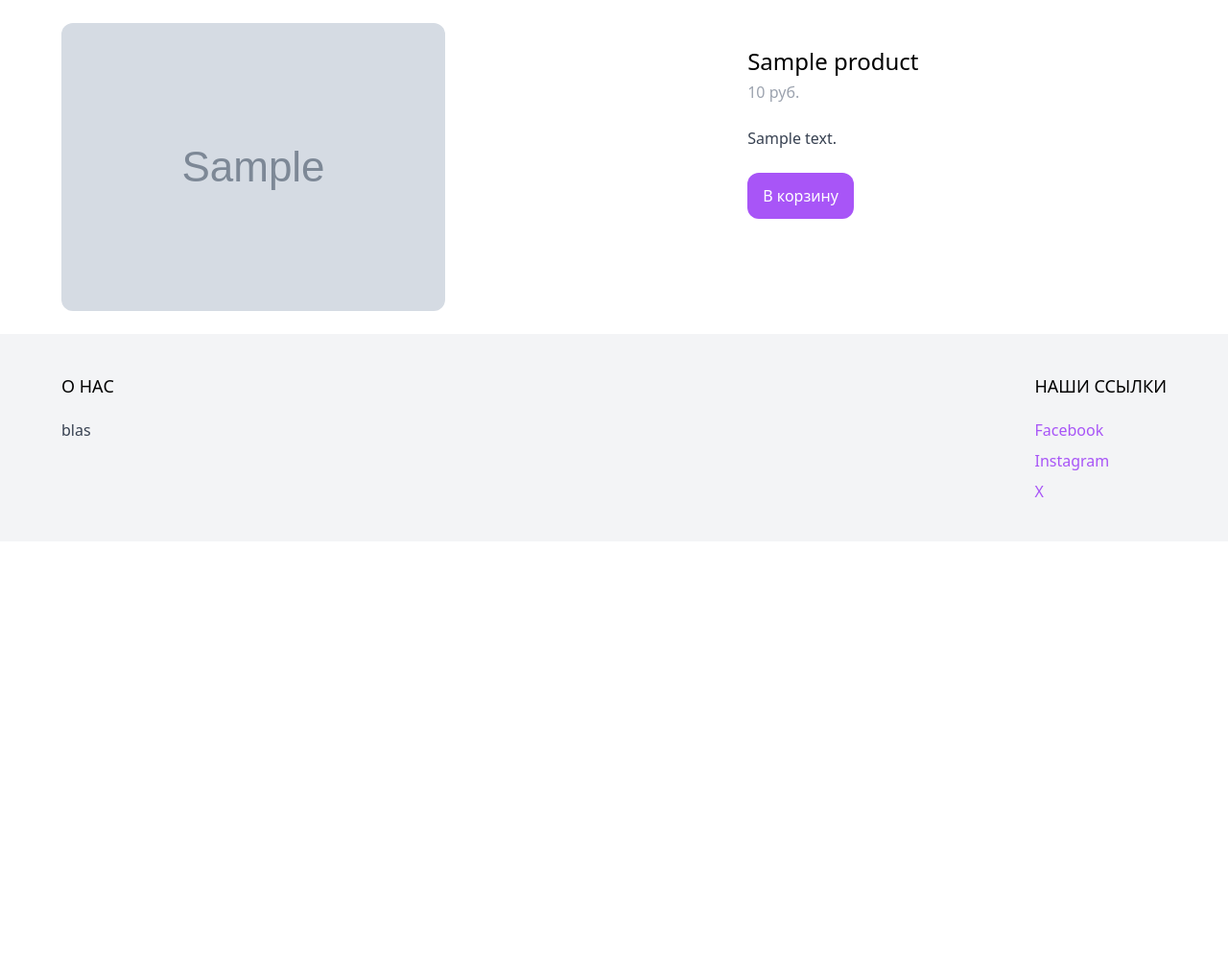
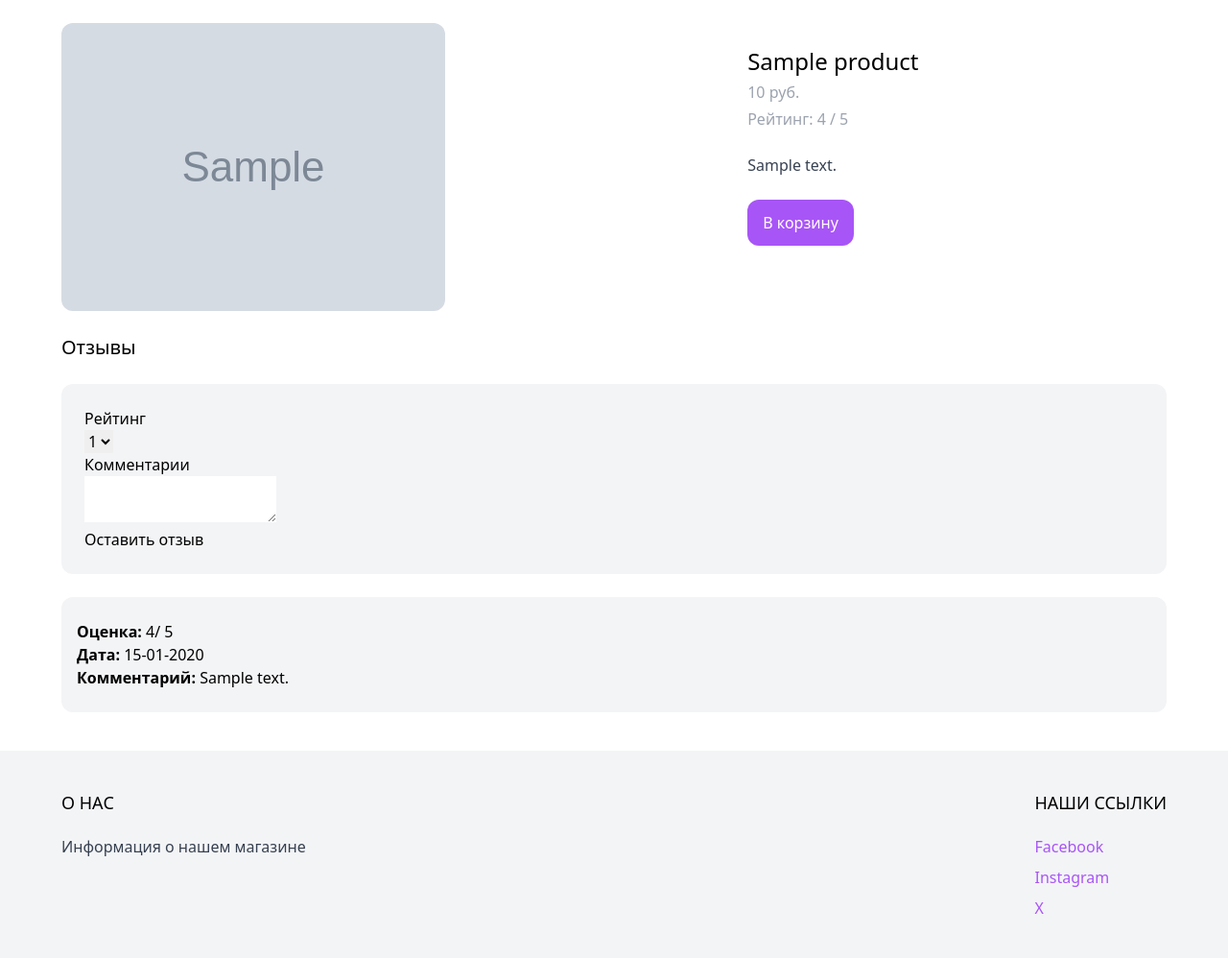
Before and after one commit to Stas9878/ecommerce-store, a Django app: a page that uses ecom_store/templates/core/base.html in a window 1280 px wide. Shown: the part 77-1075 px from the top of the page at 96% size. Before the commit the page ends 595 px from the top, so only its background shows below. Run offline with Django 5.2, Linux system fonts and the light colour scheme; a user stored in the database is signed in; tables that the repository leaves empty hold one stand-in row (values such as "Sample post"); grey boxes marked "Sample" are stand-in pictures; some libraries are stand-ins or nearby versions.

Commit message:
Добавил комментарии и рейтинг товара

```diff
--- a/ecom_store/product/models.py
+++ b/ecom_store/product/models.py
@@ -2,6 +2,7 @@ from django.db import models
 from django.core.files import File
 from io import BytesIO
 from PIL import Image
+from django.contrib.auth.models import User
 
 class Category(models.Model):
     name = models.CharField(max_length=255)
@@ -53,5 +54,21 @@ class Product(models.Model):
         img.save(thumb_io, 'JPEG', quality=85)
 
         thumbnail = File(thumb_io, name=image.name)
+        return thumbnail
 
-        return thumbnail
+    def get_rating(self):
+        reviews_total = 0
+        for rev in self.reviews.all():
+            reviews_total += rev.rating
+
+        if reviews_total:
+            return reviews_total / self.reviews.count()
+
+        return 0
+
+class Review(models.Model):
+    product = models.ForeignKey(Product, related_name='reviews', on_delete=models.CASCADE)
+    rating = models.IntegerField(default=3)
+    content = models.TextField()
+    created_by = models.ForeignKey(User, related_name='reviews', on_delete=models.CASCADE)
+    created_at = models.DateTimeField(auto_now_add=True)
--- a/ecom_store/product/views.py
+++ b/ecom_store/product/views.py
@@ -1,6 +1,25 @@
-from django.shortcuts import render, get_object_or_404
-from .models import Product
+from django.shortcuts import render, get_object_or_404, redirect
+from .models import Product, Review
 
 def product(request, slug):
     product = get_object_or_404(Product, slug=slug)
+    if request.method == 'POST':
+        rating = request.POST.get('rating', 3)
+        content = request.POST.get('content', '')
+
+        if content:
+            reviews = Review.objects.filter(created_by=request.user, product=product)
+            if reviews.count() > 0:
+                review = reviews.first()
+                review.rating = rating
+                review.content = content
+                review.save()
+            else:
+                review = Review.objects.create(
+                    product=product,
+                    rating=rating,
+                    content=content,
+                    created_by=request.user
+                )
+            return redirect('core:product', slug=slug)
     return render(request, 'product/product.html', {'product': product})
--- a/ecom_store/templates/core/base.html
+++ b/ecom_store/templates/core/base.html
@@ -47,7 +47,7 @@
         <div class="max-w-6xl mx-auto py-10 px-6 xl:px-0 md:flex justify-between">
             <div class="footer-left mb-12 md:mb-0">
                 <h2 class="mb-5 uppercase text-lg">О нас</h2>
-                <p class="text-gray-700"> blas</p>
+                <p class="text-gray-700"> Информация о нашем магазине</p>
             </div>
             <div class="footer-right">
                 <h2 class="mb-5 uppercase text-lg">Наши ссылки</h2>
--- a/ecom_store/templates/product/product.html
+++ b/ecom_store/templates/product/product.html
@@ -18,6 +18,9 @@
     <div class="information w-full lg:w-2/5 lg:p-6">
         <h1 class="text-2xl">{{ product.name }}</h1>
         <p class="mt-1 text-gray-400">{{ product.price }} руб.</p>
+        {% if product.get_rating > 0 %}
+            <p class="mt-1 text-gray-400">Рейтинг: {{ product.get_rating|floatformat }} / 5</p>
+        {% endif %}
         {% if product.description %}
             <p class="mt-6 text-gray-700">{{ product.description }}</p>
         {% else %}
@@ -30,5 +33,40 @@
             hx-swap="outerHTML">В корзину
         </a>
     </div>
+    <div class="w-full mt-6">
+        <h2 class="text-xl">Отзывы</h2>
+
+        {% if request.user.is_authenticated %}
+            <form method="post" class="mt-6 mb-6 p-6 bg-gray-100 rounded-xl">
+                {% csrf_token %}
+                <div>
+                    <label>Рейтинг</label><br>
+                    <select name="rating">
+                        {% for i in '12345' %}
+                        <option value="{{ i }}">{{ i }}</option>
+                        {% endfor %}
+                    </select>
+                </div>
+                <div>
+                    <label>Комментарии</label><br>
+                    <textarea name="content"></textarea>
+                </div>
+                <div>
+                    <button>Оставить отзыв</button>
+                </div>
+            </form>
+        {% endif %}
+
+        {% for rev in product.reviews.all %}
+            <div class="px-4 py-6 bg-gray-100 rounded-xl mb-4">
+                <strong>Оценка: </strong>{{ rev.rating }}/ 5
+                <br>
+                <strong>Дата: </strong> {{ rev.created_at|date:'d-m-Y' }}
+                <br>
+                <strong>Комментарий: </strong>
+                {{ rev.content }}
+            </div>
+        {% endfor %}
+    </div>
 </div>
 {% endblock %}
```
Also changed, not shown: ecom_store/order/migrations/0002_alter_order_options_alter_orderitem_options.py (added), ecom_store/product/migrations/0007_alter_category_options_alter_product_options_review.py (added).
